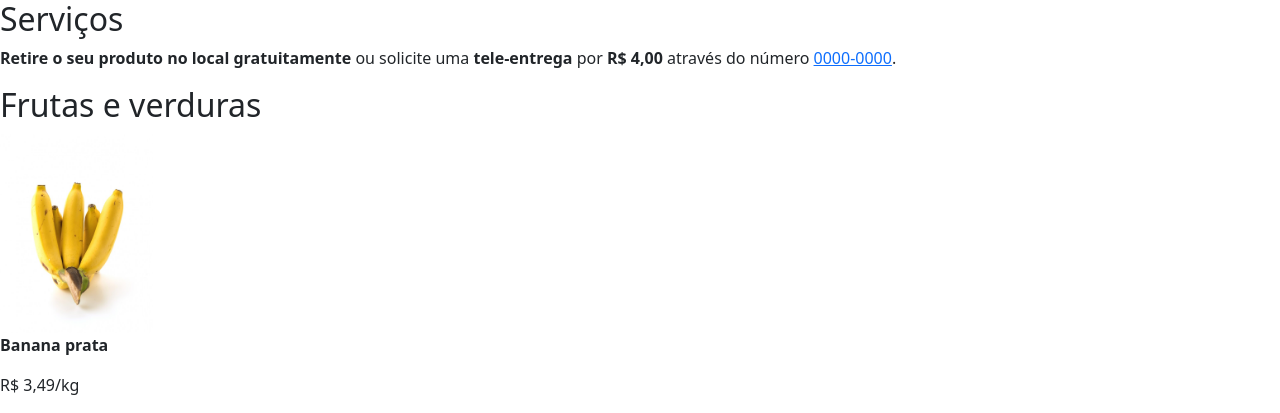
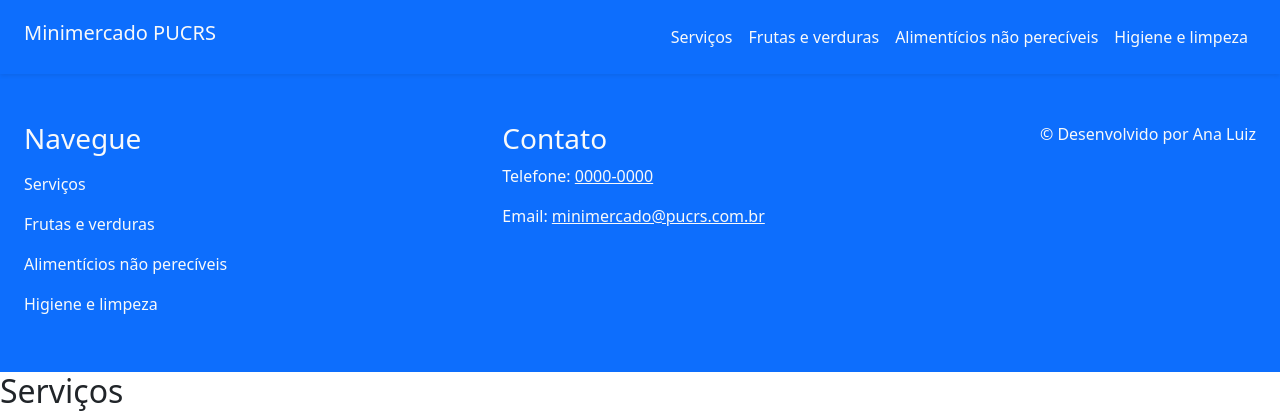
Before and after one commit to acluiz/minimarket, a website: page index.html in a window 1280 px wide. Shown: the top 413 px of the page. Drawn offline with nearby package versions, Linux system fonts and the light colour scheme.

Commit message:
style: add class for footer and header

```diff
--- /dev/null
+++ b/components/footer.js
@@ -0,0 +1,111 @@
+export const Contact = () => {
+  const contact = document.createElement("div");
+
+  const title = document.createElement("h3");
+  title.innerText = "Contato";
+
+  contact.appendChild(title);
+
+  const links = [
+    { url: "tel:+0000000000", label: "0000-0000", text: "Telefone" },
+    {
+      url: "mailto:minimercado@pucrs.com.br",
+      label: "minimercado@pucrs.com.br",
+      text: "Email",
+    },
+  ];
+
+  links.map(({ url, label, text }) => {
+    const info = document.createElement("p");
+    const infoLink = document.createElement("a");
+
+    info.classList.add("fw-medium");
+    infoLink.classList.add("text-light", "fw-normal");
+
+    infoLink.href = url;
+    infoLink.innerText = label;
+
+    info.innerHTML = `${text}: `;
+    info.appendChild(infoLink);
+
+    contact.appendChild(info);
+  });
+
+  return contact;
+};
+
+export const Navigation = () => {
+  const navigation = document.createElement("nav");
+
+  const title = document.createElement("h3");
+  title.innerText = "Navegue";
+
+  navigation.appendChild(title);
+
+  const links = [
+    { url: "#servicos", label: "Serviços" },
+    { url: "#frutas-verduras", label: "Frutas e verduras" },
+    {
+      url: "#alimenticios-nao-pereciveis",
+      label: "Alimentícios não perecíveis",
+    },
+    { url: "#higiene-limpeza", label: "Higiene e limpeza" },
+  ];
+
+  const navigationList = document.createElement("ul");
+  navigationList.classList.add("navbar-nav", "fw-medium");
+
+  links.map(({ url, label }) => {
+    const navigationListItem = document.createElement("li");
+    const navigationLink = document.createElement("a");
+
+    navigationListItem.classList.add("nav-item");
+    navigationLink.classList.add("nav-link");
+
+    navigationLink.href = url;
+    navigationLink.innerText = label;
+
+    navigationListItem.appendChild(navigationLink);
+    navigationList.appendChild(navigationListItem);
+  });
+
+  navigation.appendChild(navigationList);
+
+  return navigation;
+};
+
+export const Footer = () => {
+  const footerEl = document.createElement("footer");
+
+  footerEl.classList.add(
+    "d-flex",
+    "justify-content-between",
+    "bg-primary",
+    "px-4",
+    "py-5",
+    "text-light"
+  );
+
+  const author = document.createElement("p");
+  const authorName = document.createElement("span");
+  const copySymbol = document.createElement("span");
+
+  authorName.innerHTML = "Ana Luiz";
+  copySymbol.innerHTML = "&copy;";
+
+  copySymbol.classList.add("text-light", "fw-medium");
+  authorName.classList.add("text-light", "fw-medium");
+
+  author.appendChild(copySymbol);
+  author.innerHTML += " Desenvolvido por ";
+  author.appendChild(authorName);
+
+  const navigation = Navigation();
+  const contact = Contact();
+
+  footerEl.appendChild(navigation);
+  footerEl.appendChild(contact);
+  footerEl.appendChild(author);
+
+  return footerEl;
+};
--- a/components/header/index.js
+++ b/components/header.js
@@ -1,4 +1,6 @@
 export const Navigation = () => {
+  const navigation = document.createElement("nav");
+
   const links = [
     { url: "#servicos", label: "Serviços" },
     { url: "#frutas-verduras", label: "Frutas e verduras" },
@@ -9,12 +11,15 @@
     { url: "#higiene-limpeza", label: "Higiene e limpeza" },
   ];
 
-  const navigation = document.createElement("nav");
   const navigationList = document.createElement("ul");
+  navigationList.classList.add("navbar-nav");
 
   links.map(({ url, label }) => {
     const navigationListItem = document.createElement("li");
     const navigationLink = document.createElement("a");
+
+    navigationListItem.classList.add("nav-item");
+    navigationLink.classList.add("nav-link", "text-light");
 
     navigationLink.href = url;
     navigationLink.innerText = label;
@@ -31,8 +36,19 @@
 export const Header = () => {
   const headerEl = document.createElement("header");
 
+  headerEl.classList.add(
+    "navbar",
+    "navbar-expand-lg",
+    "justify-content-between",
+    "shadow-sm",
+    "bg-primary",
+    "py-3",
+    "px-4"
+  );
+
   const title = document.createElement("h1");
   title.innerText = "Minimercado PUCRS";
+  title.classList.add("navbar-brand", "text-light");
 
   const navigation = Navigation();
 
--- a/index.html
+++ b/index.html
@@ -19,28 +19,6 @@
     <link rel="import" href="./components/header/index.html" />
   </head>
   <body>
-    <!-- <header>
-      <h1>Minimercado PUCRS</h1>
-
-      <nav>
-        <ul>
-          <li>
-            <a href="#servicos">Serviços</a>
-          </li>
-          <li>
-            <a href="#frutas-verduras">Frutas e verduras</a>
-          </li>
-          <li>
-            <a href="#alimenticios-nao-pereciveis"
-              >Alimentícios não perecíveis</a
-            >
-          </li>
-          <li>
-            <a href="#higiene-limpeza">Higiene e limpeza</a>
-          </li>
-        </ul>
-      </nav>
-    </header> -->
     <main id="layout"></main>
 
     <section id="servicos">
@@ -128,44 +106,14 @@
       </div>
     </section>
 
-    <hr />
+    <script type="module">
+      import { Header } from "./components/header.js";
+      import { Footer } from "./components/footer.js";
 
-    <footer>
-      <p>&copy; Desenvolvido por Ana Luiz</p>
+      const layout = document.getElementById("layout");
 
-      <div>
-        <h3>Contato</h3>
-
-        <p>Telefone: <a href="tel:+0000000000" target="_blank">0000-0000</a></p>
-        <p>
-          Email:
-          <a href="mailto:minimercado@pucrs.com.br" target="_blank"
-            >minimercado@pucrs.com.br</a
-          >
-        </p>
-      </div>
-
-      <div>
-        <h3>Navegue</h3>
-        <nav>
-          <ul>
-            <li>
-              <a href="#servicos">Serviços</a>
-            </li>
-            <li>
-              <a href="#frutas-verduras">Frutas e verduras</a>
-            </li>
-            <li>
-              <a href="#alimenticios-nao-pereciveis"
-                >Alimentícios não perecíveis</a
-              >
-            </li>
-            <li>
-              <a href="#higiene-limpeza">Higiene e limpeza</a>
-            </li>
-          </ul>
-        </nav>
-      </div>
-    </footer>
+      layout.appendChild(Header());
+      layout.appendChild(Footer());
+    </script>
   </body>
 </html>
```
